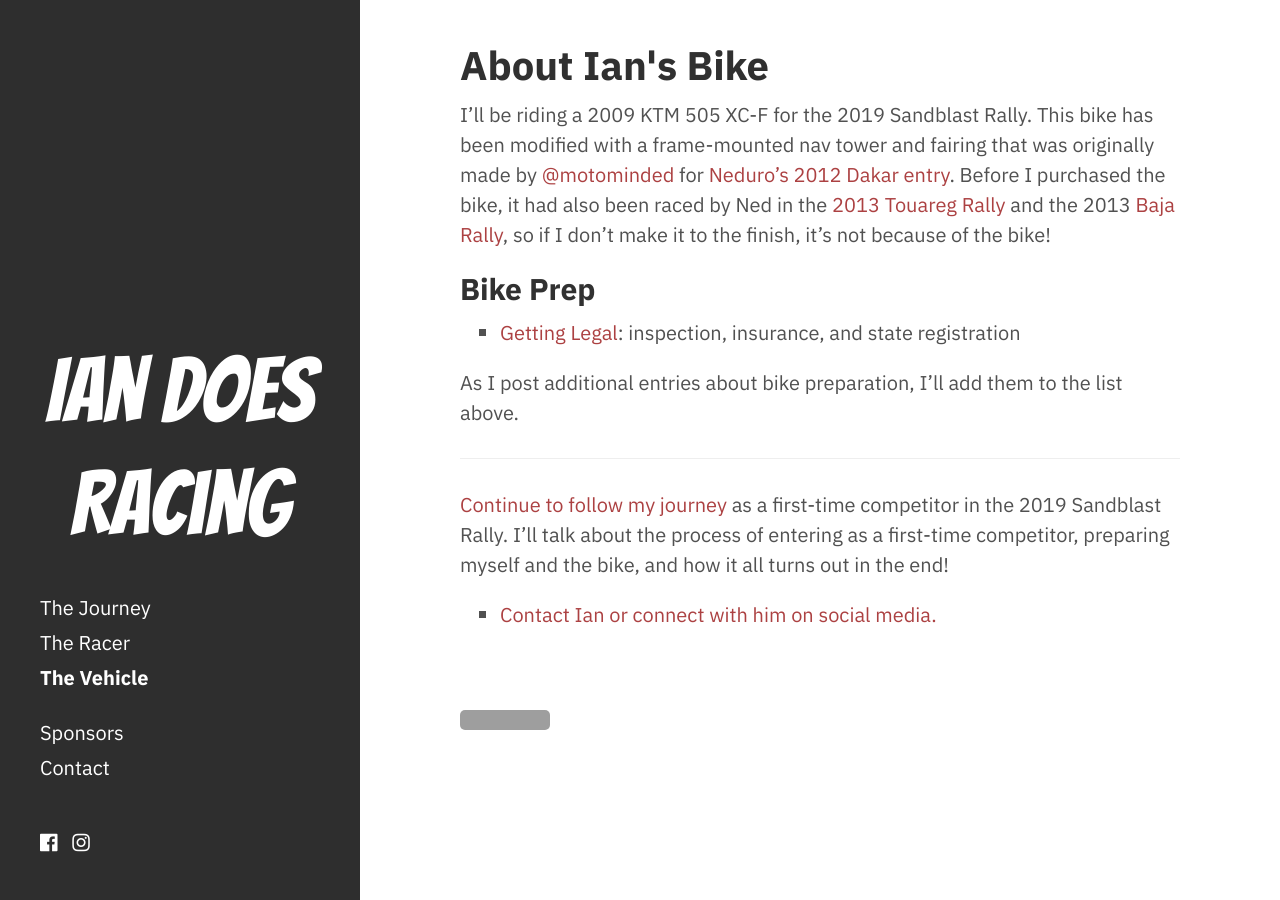
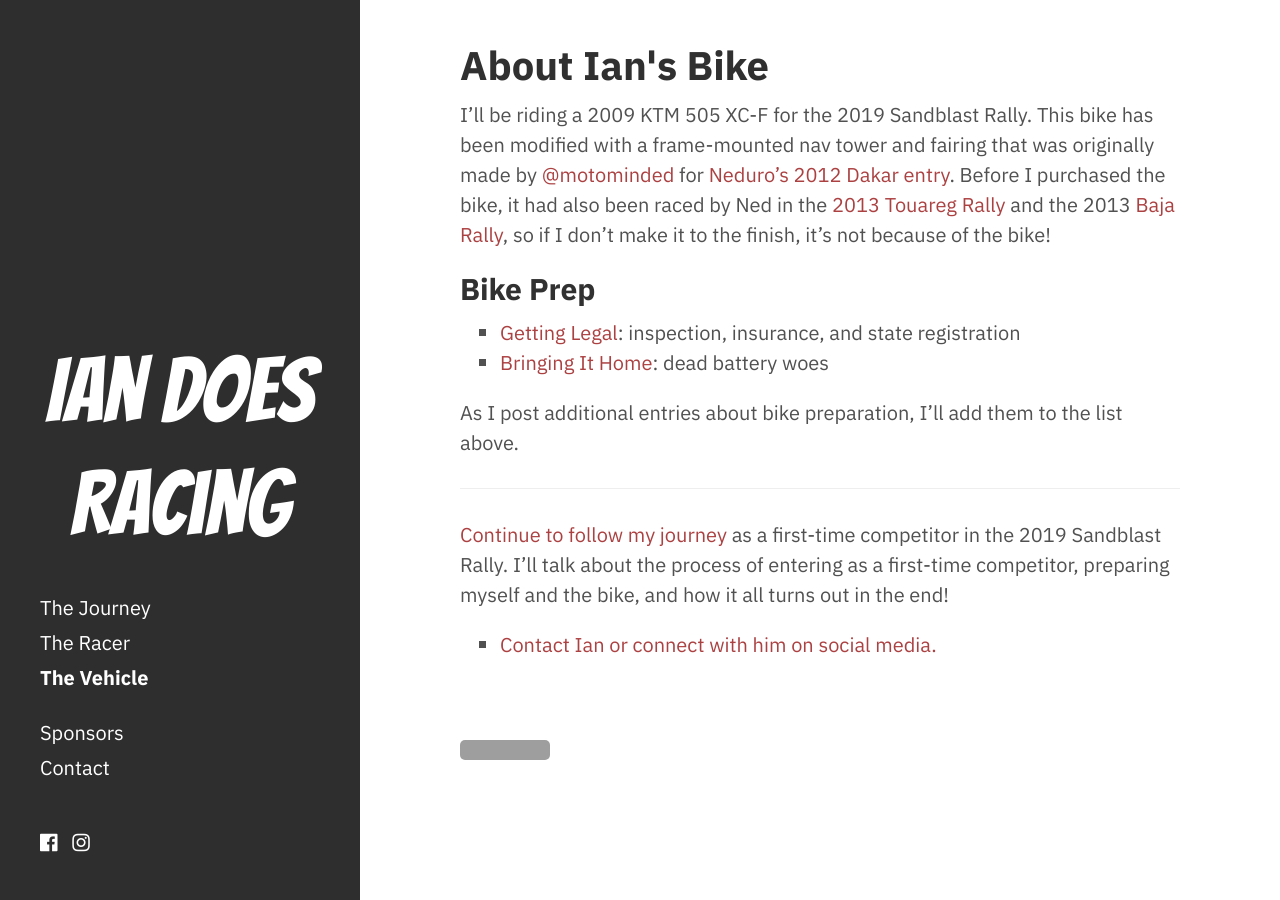
Before and after one commit to icooper/iandoesracing, a Jekyll site: the page built from the-vehicle.md, in a window 1280 px wide. Built offline with Jekyll 4.4.1, drawn with Linux system fonts in a browser that asks for light colours; nearby versions of some CDN libraries; grey boxes are pictures that could not be loaded.

Commit message:
added link to new post

```diff
--- a/the-vehicle.md
+++ b/the-vehicle.md
@@ -9,6 +9,7 @@
 ## Bike Prep
 
 * [Getting Legal]({% link _posts/2018-12-31-getting-legal.md %}): inspection, insurance, and state registration
+* [Bringing It Home]({% link _posts/2019-01-03-bringing-it-home.md %}): dead battery woes
 
 As I post additional entries about bike preparation, I'll add them to the list above.
 
```
